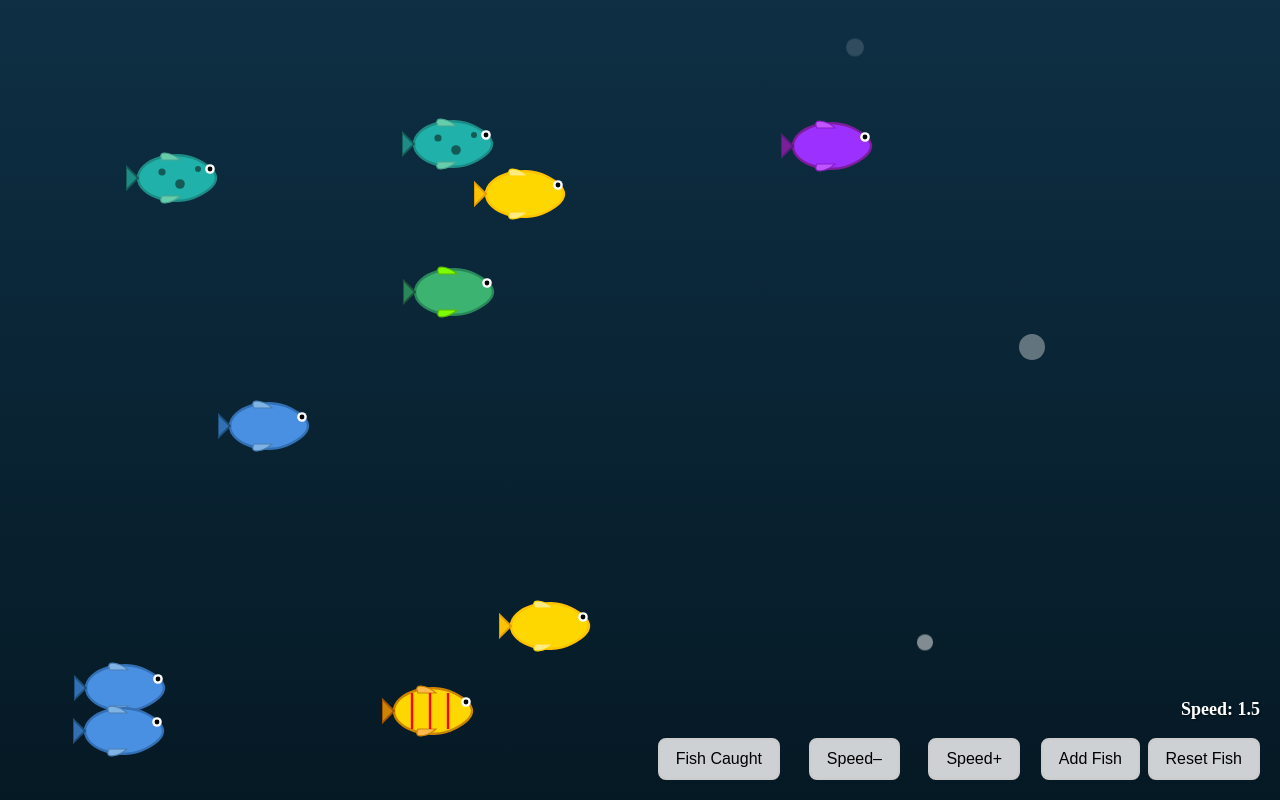
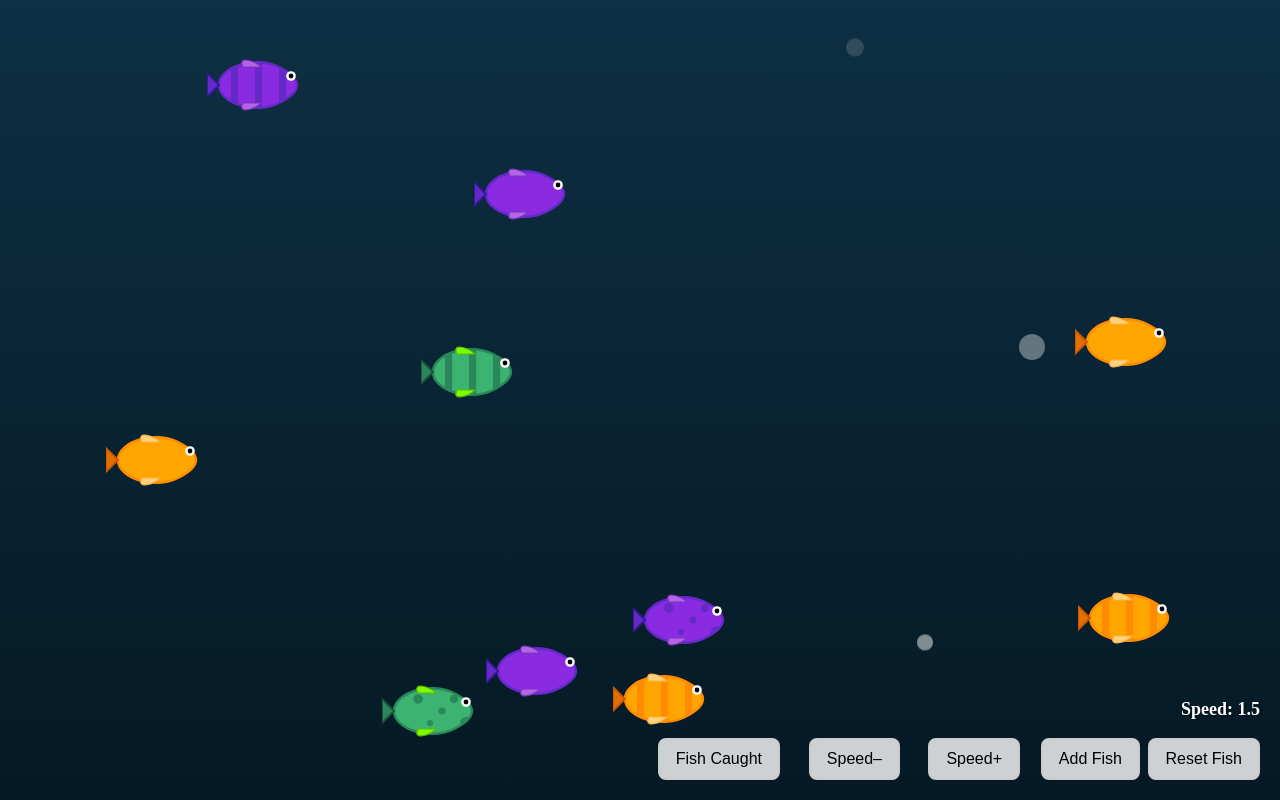
Before and after one commit to BenChalke/chalke-fishing, a React (Create React App) app: page / in a window 1280 px wide. Built offline with nearby package versions, Linux system fonts and the light colour scheme; the HTML template or start-up script is replaced by a standard one.

Commit message:
Add more specific stats for fish caught

```diff
--- a/src/App.js
+++ b/src/App.js
@@ -9,22 +9,17 @@ const FISH_COUNT = 10;
 const FISH_SIZE = 120;
 const REPULSE_DISTANCE = 100;
 
-// Minimum and maximum fish speeds
+// Speed bounds
 const MIN_SPEED = 0.5;
 const MAX_SPEED = 20.0;
 
-// We now have 7 possible fish types
-const FISH_TYPES = [
-  'orange',
-  'blue',
-  'striped',
-  'green',
-  'purple',
-  'yellow',
-  'spotted',
-];
+// Colours and patterns
+const COLOURS   = ['orange', 'blue', 'green', 'purple', 'yellow'];
+const PATTERNS  = ['solid', 'striped', 'spotted'];
 
-/** Generates an array of initial fish with random positions, angles, and types */
+/**
+ * Generate FISH_COUNT fish, each with id, x, y, angle, colour, pattern
+ */
 function createInitialFish() {
   const width = window.innerWidth;
   const height = window.innerHeight;
@@ -33,82 +28,89 @@ function createInitialFish() {
     const x = Math.random() * (width - FISH_SIZE);
     const y = Math.random() * (height - FISH_SIZE / 2);
     const angle = Math.random() * 2 * Math.PI;
-    const type = FISH_TYPES[Math.floor(Math.random() * FISH_TYPES.length)];
-    initialFish.push({ id: i, x, y, angle, type });
+    const colour = COLOURS[Math.floor(Math.random() * COLOURS.length)];
+    const pattern = PATTERNS[Math.floor(Math.random() * PATTERNS.length)];
+    initialFish.push({ id: i, x, y, angle, colour, pattern });
   }
   return initialFish;
 }
 
 export default function App() {
-  // 1) All live fish: {id, x, y, angle, type}
+  // 1) State: live fish array
   const [fishArray, setFishArray] = useState([]);
-  // 2) Shared fish speed
+  // 2) State: shared speed
   const [speed, setSpeed] = useState(1.5);
-  // 3) Cursor + hook state
+  // 3) Cursor tracking + hook jerk
   const [cursorPos, setCursorPos] = useState({ x: -1000, y: -1000 });
   const [isJerking, setIsJerking] = useState(false);
   // 4) Active catch animations
   const [catchAnimations, setCatchAnimations] = useState([]);
-  // 5) Caught‐fish records: array of types (e.g. ['blue','orange',...])
+  // 5) Caught‐fish records (array of “Colour Pattern” strings)
   const [caughtRecords, setCaughtRecords] = useState([]);
-  // 6) Show/hide “caught fish” popup
+  // 6) Show/hide caught‐fish popup
   const [showCaughtPopup, setShowCaughtPopup] = useState(false);
 
-  // Refs:
+  // Refs for cursorPos (inside interval) and next unique ID
   const cursorRef = useRef({ x: -1000, y: -1000 });
-  const nextId = useRef(FISH_COUNT);
+  const nextId    = useRef(FISH_COUNT);
 
-  // Populate fish once on mount
+  // Populate initial fish on mount
   useEffect(() => {
     setFishArray(createInitialFish());
   }, []);
 
-  // Fish movement loop (re‐runs when speed changes, but does NOT re-init fish)
+  // Movement loop (re‐runs when `speed` changes; does NOT re‐init fish)
   useEffect(() => {
     const interval = setInterval(() => {
       setFishArray((prevFish) => {
         const w = window.innerWidth;
         const h = window.innerHeight;
         return prevFish.map((fish) => {
-          let { id, x, y, angle, type } = fish;
-          // Compute dx,dy from angle & current speed
+          let { id, x, y, angle, colour, pattern } = fish;
+          // Compute dx, dy from angle & speed
           let dx = Math.cos(angle) * speed;
           let dy = Math.sin(angle) * speed;
-          // Repulsion
+
+          // Repulsion if cursor is close
           const centerX = x + FISH_SIZE / 2;
           const centerY = y + FISH_SIZE / 4;
           const diffX = centerX - cursorRef.current.x;
           const diffY = centerY - cursorRef.current.y;
-          const dist = Math.sqrt(diffX * diffX + diffY * diffY);
+          const dist  = Math.hypot(diffX, diffY);
           if (dist < REPULSE_DISTANCE) {
             const repelAngle = Math.atan2(diffY, diffX);
             dx = Math.cos(repelAngle) * speed;
             dy = Math.sin(repelAngle) * speed;
             angle = repelAngle;
           }
+
           let newX = x + dx;
           let newY = y + dy;
           let newAngle = angle;
-          // Horizontal bounce
+
+          // Horizontal bounce (reflect angle over vertical axis)
           if (newX <= 0 || newX + FISH_SIZE >= w) {
             newAngle = Math.PI - angle;
             dx = Math.cos(newAngle) * speed;
             newX = x + dx;
           }
-          // Vertical bounce
+
+          // Vertical bounce (reflect angle over horizontal axis)
           if (newY <= 0 || newY + FISH_SIZE / 2 >= h) {
             newAngle = -angle;
             dy = Math.sin(newAngle) * speed;
             newY = y + dy;
           }
-          return { id, x: newX, y: newY, angle: newAngle, type };
+
+          return { id, x: newX, y: newY, angle: newAngle, colour, pattern };
         });
       });
     }, 30);
+
     return () => clearInterval(interval);
   }, [speed]);
 
-  // Track global mouse movement (repulsion + hook)
+  // Track global mouse movement
   useEffect(() => {
     const handleMouseMove = (e) => {
       const pos = { x: e.clientX, y: e.clientY };
@@ -119,7 +121,7 @@ export default function App() {
     return () => window.removeEventListener('mousemove', handleMouseMove);
   }, []);
 
-  // Hook “jerk” effect on mousedown
+  // Hook “jerk” on mousedown
   const handleMouseDown = (e) => {
     const pos = { x: e.clientX, y: e.clientY };
     cursorRef.current = pos;
@@ -128,69 +130,80 @@ export default function App() {
     setTimeout(() => setIsJerking(false), 300);
   };
 
-  // When a fish is clicked: record its type, remove fish, start catch animation
+  // When user clicks a fish: record its “colour pattern,” remove from array, start catch animation
   const handleFishClick = (fishId, e) => {
     e.stopPropagation();
-    // Find the fish in fishArray to get its type
+    // Find that fish’s data
     const fishObj = fishArray.find((f) => f.id === fishId);
-    const fishType = fishObj ? fishObj.type : null;
+    const { colour, pattern } = fishObj || {};
+    const caughtType = `${colour} ${pattern}`; // e.g. “blue striped”
     const { x: curX, y: curY } = cursorPos;
-    // Remove from fishArray
+
+    // Remove from live fish
     setFishArray((prev) => prev.filter((f) => f.id !== fishId));
-    // Add to caughtRecords if we have a valid type
-    if (fishType) {
-      setCaughtRecords((prev) => [...prev, fishType]);
+
+    // Add to caughtRecords if valid
+    if (caughtType) {
+      setCaughtRecords((prev) => [...prev, caughtType]);
     }
-    // Start catch animation
+
+    // Start catch animation at cursor
     setCatchAnimations((prev) => [
       ...prev,
-      { id: fishId, startX: curX, startY: curY },
+      { id: fishId, startX: curX, startY: curY, colour, pattern },
     ]);
   };
 
-  // Remove a catch animation when it finishes
+  // Remove a catch‐animation entry when it finishes
   const handleCatchAnimationEnd = (animId) => {
     setCatchAnimations((prev) => prev.filter((a) => a.id !== animId));
   };
 
   const isCatching = catchAnimations.length > 0;
 
-  // Reset fish AND speed
+  // Reset: clear catches, repopulate fish, reset speed, clear caughtRecords
   const handleReset = () => {
     setCatchAnimations([]);
     setFishArray(createInitialFish());
     nextId.current = FISH_COUNT;
     setSpeed(1.5);
-    setCaughtRecords([]); // also clear caught records
+    setCaughtRecords([]);
   };
 
-  // Add one new fish
+  // Add one new fish at random pos/angle/colour/pattern
   const handleAddFish = () => {
     const w = window.innerWidth;
     const h = window.innerHeight;
-    const angle = Math.random() * 2 * Math.PI;
-    const x = Math.random() * (w - FISH_SIZE);
-    const y = Math.random() * (h - FISH_SIZE / 2);
-    const type = FISH_TYPES[Math.floor(Math.random() * FISH_TYPES.length)];
-    const newFish = { id: nextId.current, x, y, angle, type };
+    const angle   = Math.random() * 2 * Math.PI;
+    const x       = Math.random() * (w - FISH_SIZE);
+    const y       = Math.random() * (h - FISH_SIZE / 2);
+    const colour  = COLOURS[Math.floor(Math.random() * COLOURS.length)];
+    const pattern = PATTERNS[Math.floor(Math.random() * PATTERNS.length)];
+    const newFish = { id: nextId.current, x, y, angle, colour, pattern };
     nextId.current += 1;
     setFishArray((prev) => [...prev, newFish]);
   };
 
-  // Decrease speed by 0.5
+  // Decrease speed by 0.5 (down to MIN_SPEED)
   const handleSpeedDown = () => {
     setSpeed((s) => Math.max(MIN_SPEED, parseFloat((s - 0.5).toFixed(2))));
   };
 
-  // Increase speed by 0.5
+  // Increase speed by 0.5 (up to MAX_SPEED)
   const handleSpeedUp = () => {
     setSpeed((s) => Math.min(MAX_SPEED, parseFloat((s + 0.5).toFixed(2))));
   };
 
-  // Toggle the “Fish Caught” popup
+  // Toggle the caught‐fish popup
   const toggleCaughtPopup = () => {
     setShowCaughtPopup((prev) => !prev);
   };
+
+  // Build a tally object: { "blue striped": 3, "orange solid": 1, … }
+  const tally = caughtRecords.reduce((acc, typeStr) => {
+    acc[typeStr] = (acc[typeStr] || 0) + 1;
+    return acc;
+  }, {});
 
   return (
     <div className="container" onMouseDown={handleMouseDown}>
@@ -205,7 +218,8 @@ export default function App() {
           x={fish.x}
           y={fish.y}
           size={FISH_SIZE}
-          type={fish.type}
+          colour={fish.colour}
+          pattern={fish.pattern}
           onClick={(e) => handleFishClick(fish.id, e)}
         />
       ))}
@@ -223,13 +237,23 @@ export default function App() {
           startY={anim.startY}
           fishSize={FISH_SIZE}
           onAnimationEnd={() => handleCatchAnimationEnd(anim.id)}
-        />
+        >
+          {/* Pass in the same Fish component, but with isDead */}
+          <Fish
+            x={0}
+            y={0}
+            size={FISH_SIZE}
+            colour={anim.colour}
+            pattern={anim.pattern}
+            isDead={true}
+          />
+        </CatchAnimation>
       ))}
 
       {/* 5) Display current speed */}
       <div className="speed-label">Speed: {speed.toFixed(1)}</div>
 
-      {/* 6) Control buttons in bottom‐right */}
+      {/* 6) Control buttons */}
       <button className="control-button speed-down" onClick={handleSpeedDown}>
         Speed–
       </button>
@@ -246,7 +270,7 @@ export default function App() {
         Fish Caught
       </button>
 
-      {/* 7) Popup overlay showing caught fish tally */}
+      {/* 7) Popup overlay with detailed tally */}
       {showCaughtPopup && (
         <div className="caught-popup-overlay" onClick={toggleCaughtPopup}>
           <div className="caught-popup-content" onClick={(e) => e.stopPropagation()}>
@@ -255,20 +279,14 @@ export default function App() {
               <p>No fish caught yet.</p>
             ) : (
               <ul>
-                {FISH_TYPES.map((type) => {
-                  const count = caughtRecords.filter((t) => t === type).length;
-                  return count > 0 ? (
-                    <li key={type}>
-                      {type.charAt(0).toUpperCase() + type.slice(1)}: {count}
-                    </li>
-                  ) : null;
-                })}
+                {Object.entries(tally).map(([typeStr, count]) => (
+                  <li key={typeStr}>
+                    {typeStr.charAt(0).toUpperCase() + typeStr.slice(1)}: {count}
+                  </li>
+                ))}
               </ul>
             )}
-            <button
-              className="close-popup-button"
-              onClick={toggleCaughtPopup}
-            >
+            <button className="close-popup-button" onClick={toggleCaughtPopup}>
               Close
             </button>
           </div>
--- a/src/components/Fish.js
+++ b/src/components/Fish.js
@@ -1,21 +1,19 @@
-// src/components/Fish.js
 import React from 'react';
 import './Fish.css';
 
 /**
- * Fish component supporting seven variants:
- *  - orange, blue, striped, green, purple, yellow, spotted
- *  - Each has its own color scheme and minor shape/pattern tweaks.
+ * Fish component with separate colour + pattern.
  *
  * Props:
- *  - x: left position (px)
- *  - y: top position (px)
- *  - size: width (px) (height = size × 0.5)
+ *  - x: left (px)
+ *  - y: top (px)
+ *  - size: width in px (height = size × 0.5)
  *  - onClick: callback when fish is clicked
- *  - isDead: if true, desaturate and overlay cross on eye
- *  - type: one of the seven types
+ *  - isDead: boolean; if true, draw a red “✕” on the eye
+ *  - colour: one of 'orange','blue','green','purple','yellow'
+ *  - pattern: one of 'solid','striped','spotted'
  */
-export default function Fish({ x, y, size, onClick, isDead, type }) {
+export default function Fish({ x, y, size, onClick, isDead, colour, pattern }) {
   const fishWidth = size;
   const fishHeight = size * 0.5;
 
@@ -28,9 +26,10 @@ export default function Fish({ x, y, size, onClick, isDead, type }) {
     cursor: onClick ? 'pointer' : 'default',
   };
 
+  // Determine fill/stroke based on colour & isDead
   let bodyFill, bodyStroke, tailFill, tailStroke, finFill, finStroke, eyeFill;
 
-  switch (type) {
+  switch (colour) {
     case 'blue':
       bodyFill = isDead ? '#556B7D' : '#4A90E2';
       bodyStroke = isDead ? '#3A556A' : '#336FB3';
@@ -40,17 +39,6 @@ export default function Fish({ x, y, size, onClick, isDead, type }) {
       finStroke = isDead ? '#4D6190' : '#4A7FB3';
       eyeFill = isDead ? '#CCCCCC' : '#FFFFFF';
       break;
-
-    case 'striped':
-      bodyFill = isDead ? '#999999' : '#FFD700';
-      bodyStroke = isDead ? '#666666' : '#CC8400';
-      tailFill = isDead ? '#666666' : '#CC8400';
-      tailStroke = isDead ? '#444444' : '#A65200';
-      finFill = isDead ? '#AAAAAA' : '#FFB84C';
-      finStroke = isDead ? '#777777' : '#CC8400';
-      eyeFill = isDead ? '#CCCCCC' : '#FFFFFF';
-      break;
-
     case 'green':
       bodyFill = isDead ? '#667B6F' : '#3CB371';
       bodyStroke = isDead ? '#4D6053' : '#29875A';
@@ -60,38 +48,35 @@ export default function Fish({ x, y, size, onClick, isDead, type }) {
       finStroke = isDead ? '#5F8067' : '#5EB700';
       eyeFill = isDead ? '#CCCCCC' : '#FFFFFF';
       break;
-
     case 'purple':
-      bodyFill = isDead ? '#8C7AA5' : '#9B30FF';
-      bodyStroke = isDead ? '#6A5E7A' : '#7A1E9A';
-      tailFill = isDead ? '#6A5E7A' : '#7A1E9A';
-      tailStroke = isDead ? '#4B3A52' : '#561E7A';
-      finFill = isDead ? '#A396C1' : '#BE55FF';
-      finStroke = isDead ? '#7F6DA2' : '#8C1ECC';
+      bodyFill = isDead ? '#766D87' : '#8A2BE2';
+      bodyStroke = isDead ? '#5A5870' : '#6529C7';
+      tailFill = isDead ? '#5A5870' : '#6529C7';
+      tailStroke = isDead ? '#3C3B4C' : '#321995';
+      finFill = isDead ? '#9B94A8' : '#B266E6';
+      finStroke = isDead ? '#7D7190' : '#8033C2';
       eyeFill = isDead ? '#CCCCCC' : '#FFFFFF';
       break;
-
     case 'yellow':
-      bodyFill = isDead ? '#A09A4C' : '#FFD700';
-      bodyStroke = isDead ? '#87824B' : '#FFC200';
-      tailFill = isDead ? '#87824B' : '#FFC200';
-      tailStroke = isDead ? '#5F5B32' : '#E09E00';
-      finFill = isDead ? '#C0BA6C' : '#FFEB7F';
-      finStroke = isDead ? '#9E984D' : '#FFD200';
+      bodyFill = isDead ? '#A69A56' : '#FFD700';
+      bodyStroke = isDead ? '#7F763F' : '#E6B800';
+      tailFill = isDead ? '#7F763F' : '#E6B800';
+      tailStroke = isDead ? '#605C2C' : '#B38C00';
+      finFill = isDead ? '#BFB56C' : '#FFEA5C';
+      finStroke = isDead ? '#9C964A' : '#C7B047';
       eyeFill = isDead ? '#CCCCCC' : '#FFFFFF';
       break;
-
     case 'spotted':
-      bodyFill = isDead ? '#606F6D' : '#20B2AA';
-      bodyStroke = isDead ? '#4A5958' : '#1E8C86';
-      tailFill = isDead ? '#4A5958' : '#1E8C86';
-      tailStroke = isDead ? '#2F3A39' : '#145B57';
-      finFill = isDead ? '#728D8C' : '#66CDAA';
-      finStroke = isDead ? '#5E7675' : '#4CA694';
+      // Teal for spotted
+      bodyFill = isDead ? '#5B7A7A' : '#20B2AA';
+      bodyStroke = isDead ? '#3F5555' : '#1F8F85';
+      tailFill = isDead ? '#3F5555' : '#1F8F85';
+      tailStroke = isDead ? '#2A3A3A' : '#14514D';
+      finFill = isDead ? '#79A5A5' : '#40C2B6';
+      finStroke = isDead ? '#617A7A' : '#329990';
       eyeFill = isDead ? '#CCCCCC' : '#FFFFFF';
       break;
-
-    default: // "orange"
+    default: // 'orange'
       bodyFill = isDead ? '#777777' : '#FFA500';
       bodyStroke = isDead ? '#555555' : '#FF8C00';
       tailFill = isDead ? '#555555' : '#E07000';
@@ -111,7 +96,22 @@ export default function Fish({ x, y, size, onClick, isDead, type }) {
         width="100%"
         height="100%"
       >
-        {/* Main body */}
+        {/* 1) Define clipPath for the body (used by stripes/spots) */}
+        <defs>
+          <clipPath id="clip-body">
+            <path
+              d="
+                M20 50
+                C20 20, 80 0, 120 20
+                C160 40, 160 60, 120 80
+                C80 100, 20 80, 20 50
+                Z
+              "
+            />
+          </clipPath>
+        </defs>
+
+        {/* 2) Body */}
         <path
           d="
             M20 50
@@ -125,7 +125,28 @@ export default function Fish({ x, y, size, onClick, isDead, type }) {
           strokeWidth="4"
         />
 
-        {/* Tail */}
+        {/* 3) If striped (and not dead), draw clipped vertical rectangles */}
+        {pattern === 'striped' && !isDead && (
+          <g clipPath="url(#clip-body)">
+            <rect x="40"  y="0" width="12" height="100" fill={bodyStroke} />
+            <rect x="80"  y="0" width="12" height="100" fill={bodyStroke} />
+            <rect x="120" y="0" width="12" height="100" fill={bodyStroke} />
+            <rect x="160" y="0" width="12" height="100" fill={bodyStroke} />
+          </g>
+        )}
+
+        {/* 4) If spotted (and not dead), draw clipped circles */}
+        {pattern === 'spotted' && !isDead && (
+          <g clipPath="url(#clip-body)" fill={bodyStroke}>
+            <circle cx="60" cy="30" r="8" />
+            <circle cx="100" cy="50" r="6" />
+            <circle cx="140" cy="70" r="10" />
+            <circle cx="120" cy="30" r="7" />
+            <circle cx="80" cy="70" r="5" />
+          </g>
+        )}
+
+        {/* 5) Tail */}
         <path
           d="
             M20 50
@@ -138,7 +159,7 @@ export default function Fish({ x, y, size, onClick, isDead, type }) {
           strokeWidth="3"
         />
 
-        {/* Dorsal fin */}
+        {/* 6) Top (dorsal) fin */}
         <path
           d="
             M60 20
@@ -150,7 +171,7 @@ export default function Fish({ x, y, size, onClick, isDead, type }) {
           strokeWidth="2"
         />
 
-        {/* Pelvic fin */}
+        {/* 7) Bottom (pelvic) fin */}
         <path
           d="
             M60 80
@@ -162,35 +183,17 @@ export default function Fish({ x, y, size, onClick, isDead, type }) {
           strokeWidth="2"
         />
 
-        {/* Eye */}
+        {/* 8) Eye */}
         <circle cx="140" cy="35" r="8" fill={eyeFill} />
         <circle cx="140" cy="35" r="4" fill={isDead ? '#444444' : '#000000'} />
 
-        {/* Red “✕” over eye if dead */}
+        {/* 9) Red “✕” if dead */}
         {isDead && (
           <g stroke="#FF0000" strokeWidth="3">
             <line x1="136" y1="31" x2="144" y2="39" />
             <line x1="144" y1="31" x2="136" y2="39" />
           </g>
         )}
-
-        {/* Stripes for striped fish (only when alive) */}
-        {type === 'striped' && !isDead && (
-          <>
-            <path d="M50 20 L50 80" stroke="#FF0000" strokeWidth="4" />
-            <path d="M80 20 L80 80" stroke="#FF0000" strokeWidth="4" />
-            <path d="M110 20 L110 80" stroke="#FF0000" strokeWidth="4" />
-          </>
-        )}
-
-        {/* Spots for spotted fish (only when alive) */}
-        {type === 'spotted' && !isDead && (
-          <>
-            <circle cx="60" cy="40" r="6" fill="#145B57" />
-            <circle cx="90" cy="60" r="8" fill="#145B57" />
-            <circle cx="120" cy="35" r="5" fill="#145B57" />
-          </>
-        )}
       </svg>
     </div>
   );
```
Also changed, not shown: src/App.css (+9 -9 lines).
